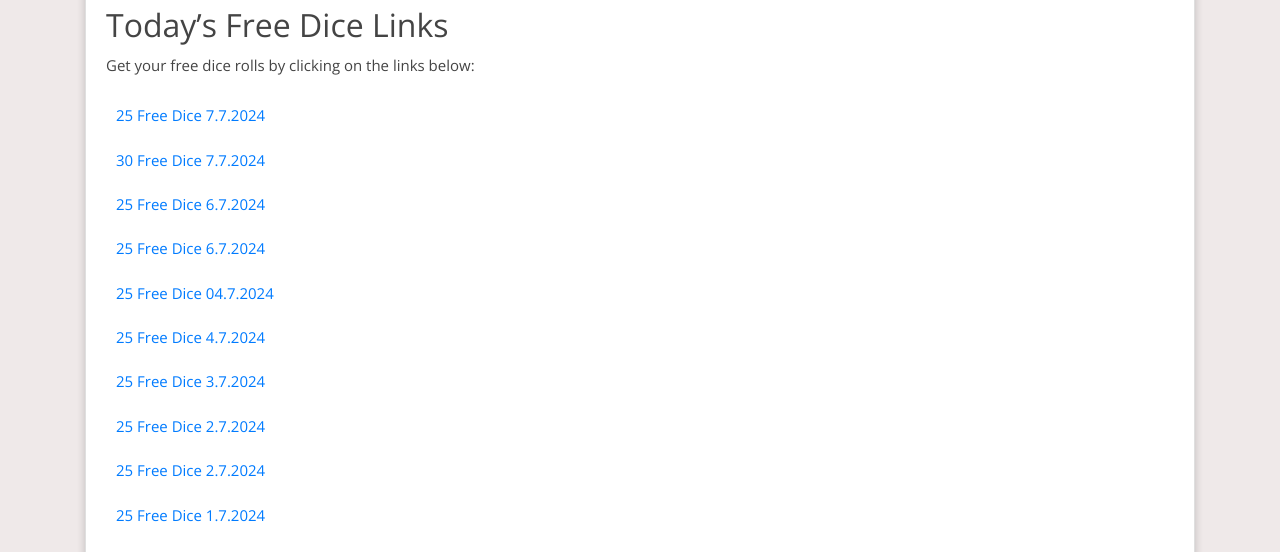
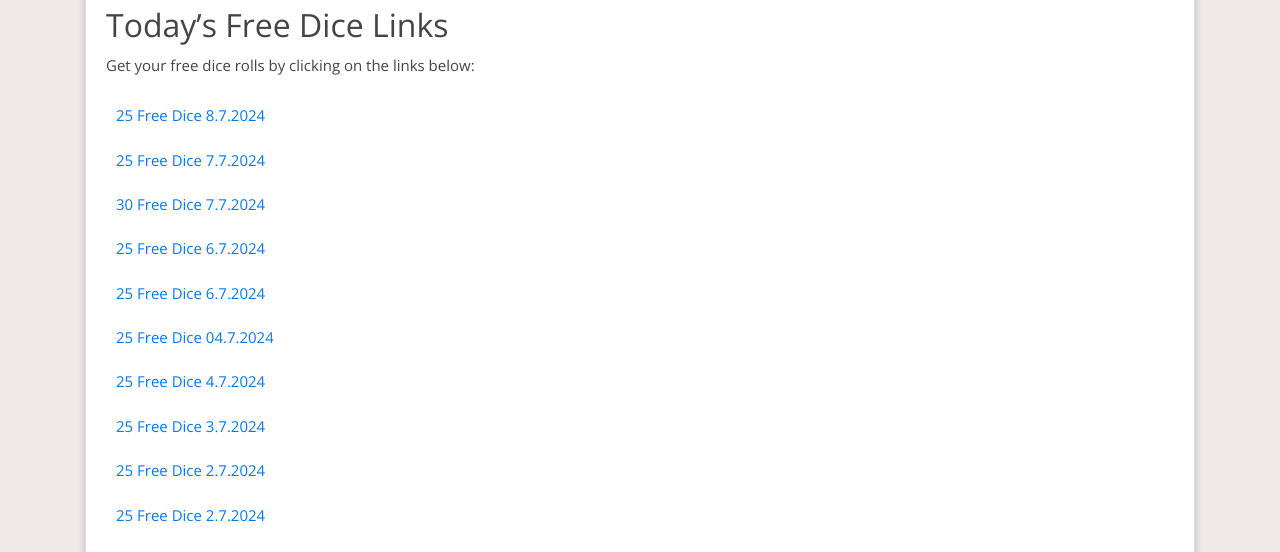
Before and after one commit to Prollad99/bs-net, a Jekyll site: the page built from _posts/2024-06-29-monopoly-go.md, in a window 1280 px wide and 900 px high. Shown: the part 343-895 px from the top of the window. Built offline with Jekyll 4.4.1, drawn with Linux system fonts in a browser that asks for light colours; nearby versions of some CDN libraries; comment, search, counter and statistics services are not loaded.

Commit message:
Update monopoly-go reward links

```diff
--- a/_includes/monopoly-go.html
+++ b/_includes/monopoly-go.html
@@ -1,4 +1,5 @@
 <html><body><div class="reward"><ul>
+<li><a href="https://2tdd.adj.st/reward-link/nfbhfho8284241?adjust_t=i2f8o2i_4btbvwg&adjust_deeplink_js=1">25 free dice 8.7.2024</a></li>
 <li><a href="https://2tdd.adj.st/reward-link/nfiu87jfh398340?adjust_t=i2f8o2i_4btbvwg&adjust_deeplink_js=1">25 free dice 7.7.2024</a></li>
 <li><a href="https://2tdd.adj.st/reward-link/fjh39739492gvnf?adjust_t=i2f8o2i_4btbvwg&adjust_deeplink_js=1">30 free dice 7.7.2024</a></li>
 <li><a href="https://2tdd.adj.st/reward-link/nwy26sdh346d86?adjust_t=i2f8o2i_4btbvwg&adjust_deeplink_js=1">25 free dice 6.7.2024</a></li>
--- a/links-json/monopoly-go.json
+++ b/links-json/monopoly-go.json
@@ -1,4 +1,8 @@
 [
+  {
+    "href": "https://2tdd.adj.st/reward-link/nfbhfho8284241?adjust_t=i2f8o2i_4btbvwg&adjust_deeplink_js=1",
+    "text": "25 free dice 8.7.2024"
+  },
   {
     "href": "https://2tdd.adj.st/reward-link/nfiu87jfh398340?adjust_t=i2f8o2i_4btbvwg&adjust_deeplink_js=1",
     "text": "25 free dice 7.7.2024"
```
